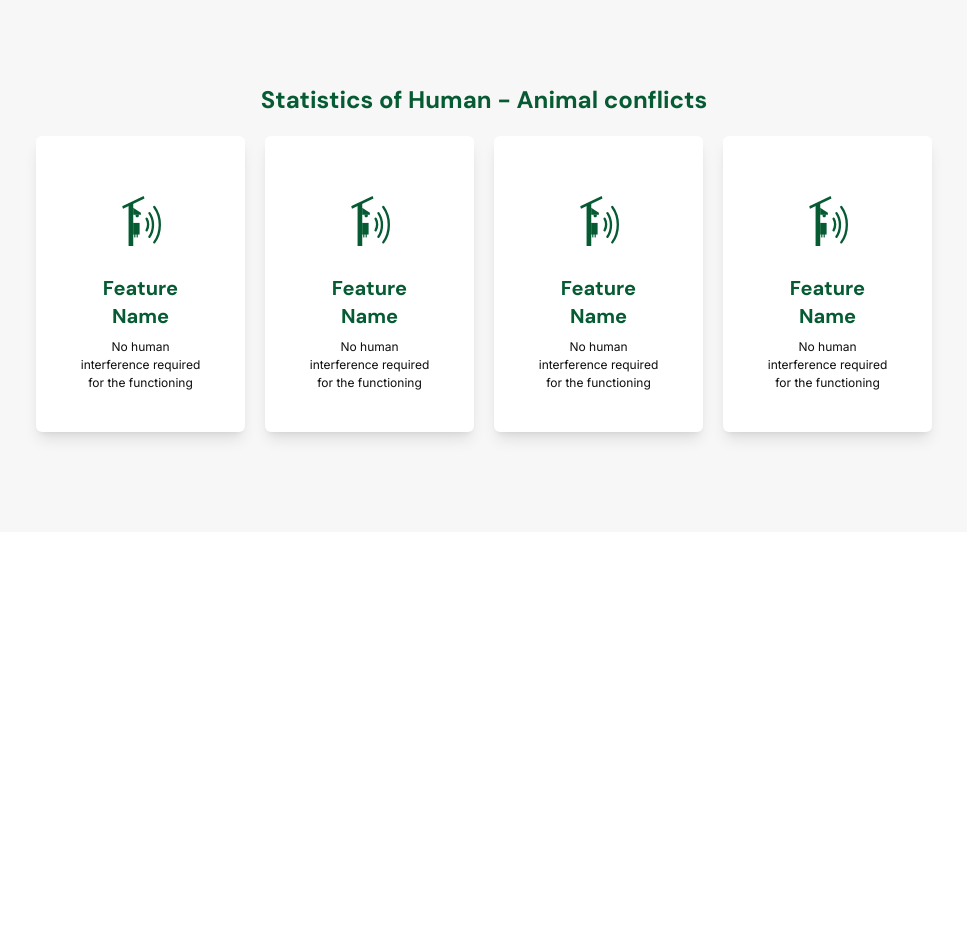
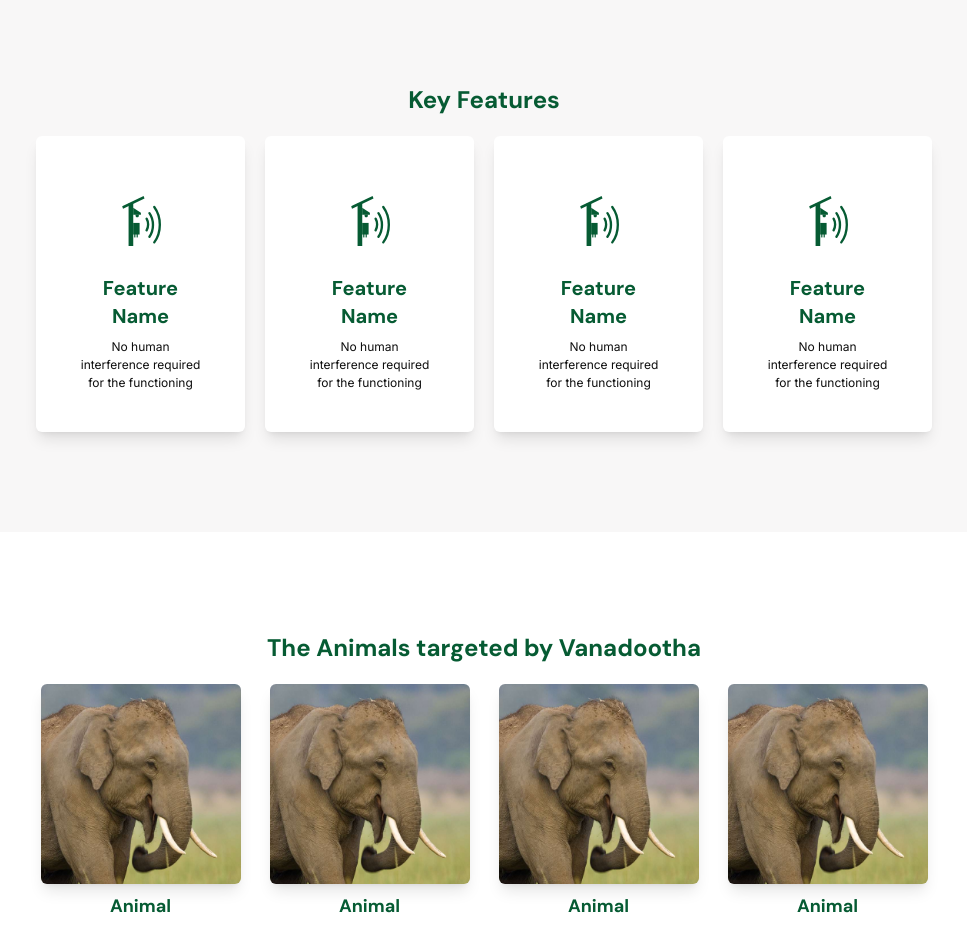
Before and after one commit to nav-r-c/vanadootha-website, a Next.js app: page / in a window 1280 px wide. Shown: the part 3664-4616 px from the top of the page, without its empty margins (156-1123 px from the left). Before the commit the page ends 4196 px from the top, so only its background shows below. Built offline with nearby package versions, Linux system fonts and the light colour scheme.

Commit message:
Added Animals Section

```diff
--- /dev/null
+++ b/app/(home)/(landing-components)/AnimalCard.tsx
@@ -0,0 +1,27 @@
+import React from 'react'
+import AnimalImage from "@/public/landing-page/animal-1.png"
+import { StaticImport } from 'next/dist/shared/lib/get-img-props'
+import Image from 'next/image'
+
+interface PropTypes {
+    image : string | StaticImport,
+    caption : string
+}
+
+function AnimalCard(props : PropTypes) {
+    return (
+        <>
+        <div className='text-center flex flex-col justify-center items-center'>
+            <Image src = {props.image} width={200} height={200} alt = "Animal" className='rounded-md shadow-lg' />
+            <h1 className='my-2 text-lg text-accent-4 font-bold'>{props.caption}</h1>
+        </div>
+        </>
+    )
+}
+
+AnimalCard.defaultProps = {
+    image : AnimalImage,
+    caption : "Animal"
+}
+
+export default AnimalCard
--- /dev/null
+++ b/app/(home)/(landing-components)/AnimalSection.tsx
@@ -0,0 +1,22 @@
+import React from 'react'
+import AnimalCard from './AnimalCard'
+
+function AnimalSection() {
+    return (
+        <>
+        <div className='p-20 text-center'>
+            <div className='w-[80%] mx-auto'>
+                <h1 className="font-bold text-2xl text-accent-4 my-5">The Animals targeted by Vanadootha</h1>
+                <div className='grid grid-cols-4 gap-5 my-5'>
+                    <AnimalCard />
+                    <AnimalCard />
+                    <AnimalCard />
+                    <AnimalCard />
+                </div>
+            </div>
+        </div>
+        </>
+    )
+}
+
+export default AnimalSection
--- a/app/(home)/(landing-components)/CoreBeliefs.tsx
+++ b/app/(home)/(landing-components)/CoreBeliefs.tsx
@@ -6,7 +6,7 @@ function CoreBeliefs() {
         <>
         <div className='p-20 bg-primary-3 text-center'>
             <div className='w-[80%] mx-auto'>
-                <h1 className="font-bold text-2xl text-accent-4 my-5">Statistics of Human - Animal conflicts</h1>
+                <h1 className="font-bold text-2xl text-accent-4 my-5">Our Core Beliefs</h1>
                 <div className='grid grid-cols-4 my-5'>
                     <CoreCard />
                     <CoreCard />
--- a/app/(home)/(landing-components)/Features.tsx
+++ b/app/(home)/(landing-components)/Features.tsx
@@ -6,7 +6,7 @@ function Features() {
         <>
         <div className='bg-primary-3 text-center p-20'>
             <div className='w-[80%] mx-auto'>
-                <h1 className="font-bold text-2xl text-accent-4 my-5">Statistics of Human - Animal conflicts</h1>
+                <h1 className="font-bold text-2xl text-accent-4 my-5">Key Features</h1>
                 <div className='grid grid-cols-4 my-5 gap-5'>
                     <FeatureCard />
                     <FeatureCard />
--- a/app/(home)/page.tsx
+++ b/app/(home)/page.tsx
@@ -7,6 +7,7 @@ import LandingAbout from "./(landing-components)/LandingAbout";
 import CoreBeliefs from "./(landing-components)/CoreBeliefs";
 import Product from "./(landing-components)/Product";
 import Features from "./(landing-components)/Features";
+import AnimalSection from "./(landing-components)/AnimalSection";
 
 export const metadata : Metadata = {
     title : "Vanadootha"
@@ -27,6 +28,7 @@ export default function Page() {
                         <Product />
                     </div>
                     <Features />
+                    <AnimalSection />
                 </div>
             </div>
         </>
```
Also changed, not shown: public/landing-page/animal-1.png (added).
